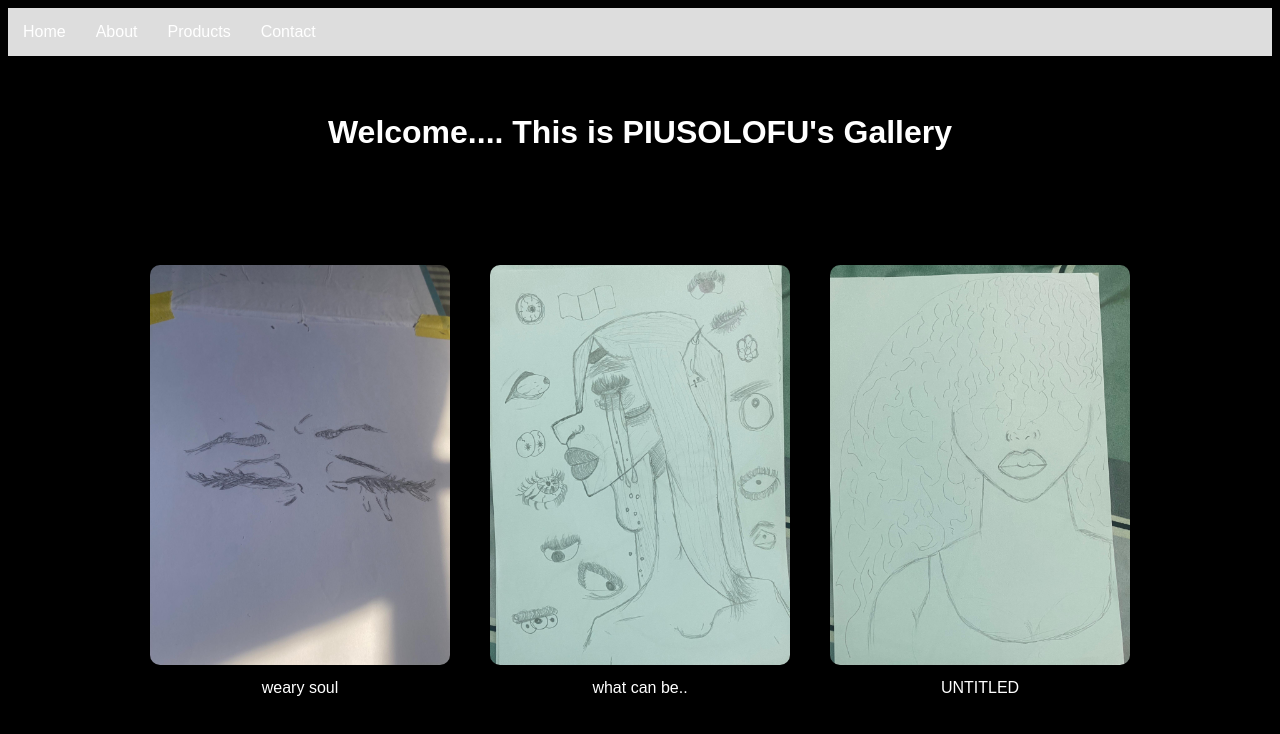
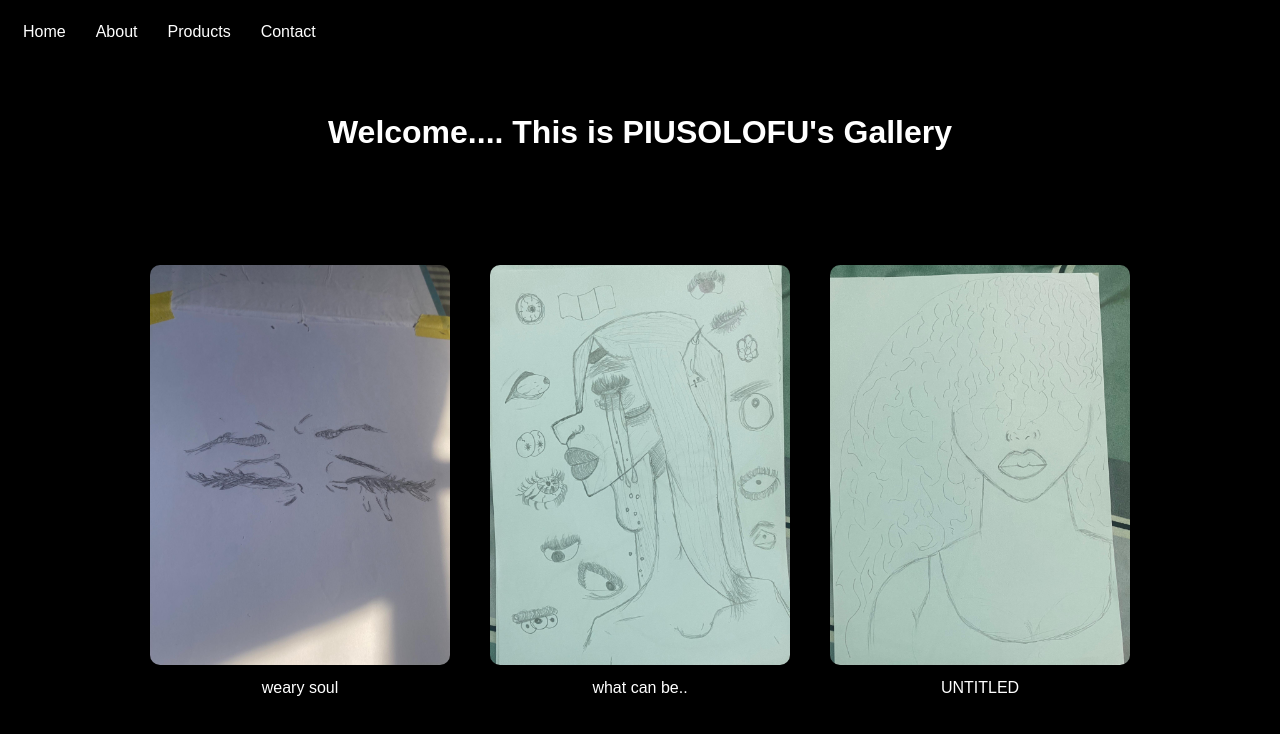
Before and after one commit to pius427/site, a plain HTML site: page index.html.html in a window 1280 px wide. Shown: the top 734 px of the page. Drawn offline with Linux system fonts and the light colour scheme.

Commit message:
Update index.html.html

```diff
--- a/index.html.html
+++ b/index.html.html
@@ -7,7 +7,7 @@
     <style>
         .navbar ul{
     list-style-type: none;
-    background-color: #dddddd;
+    background-color: black;
     padding: 0px;
     margin: 0px;
     overflow: hidden;
```
